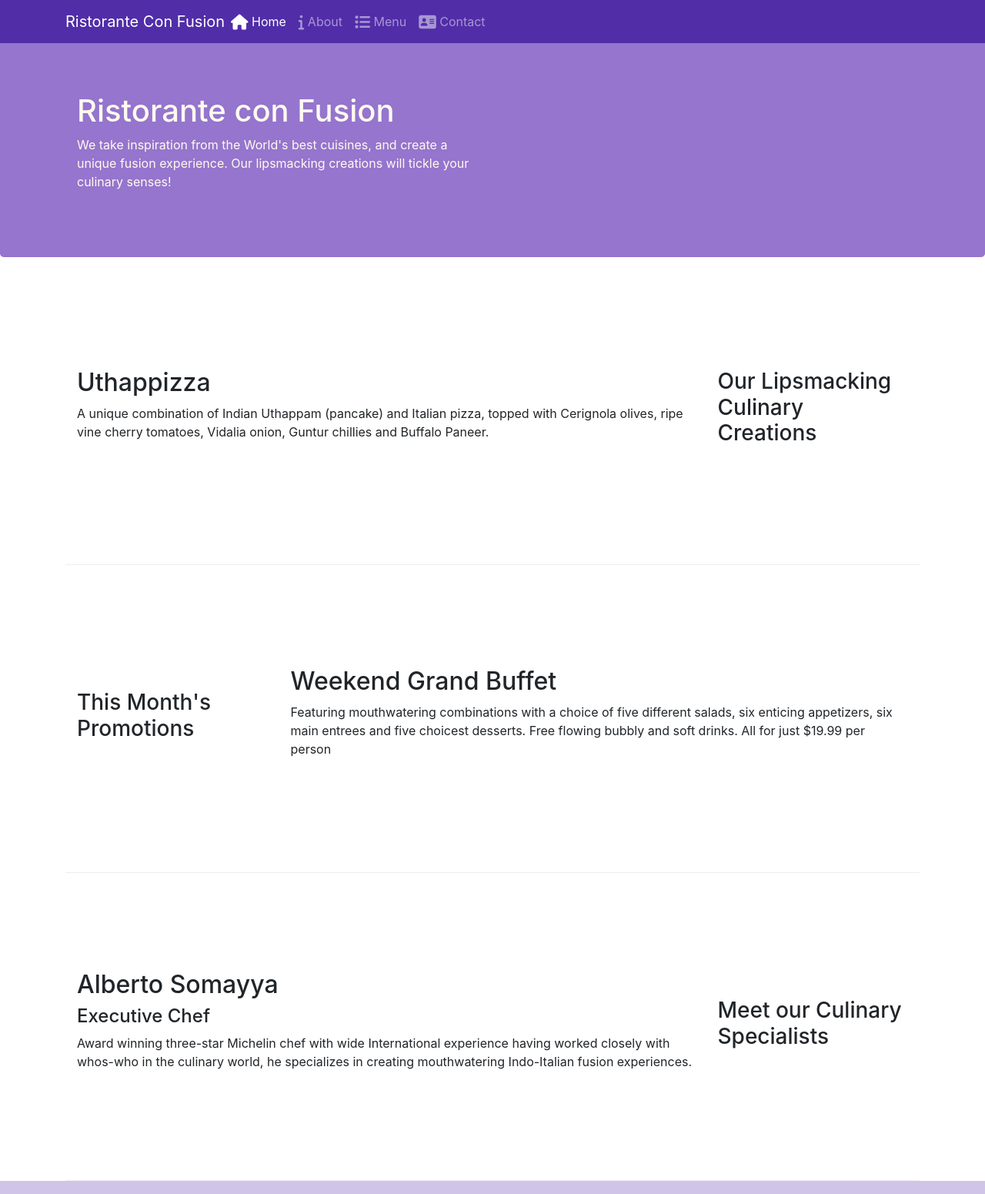
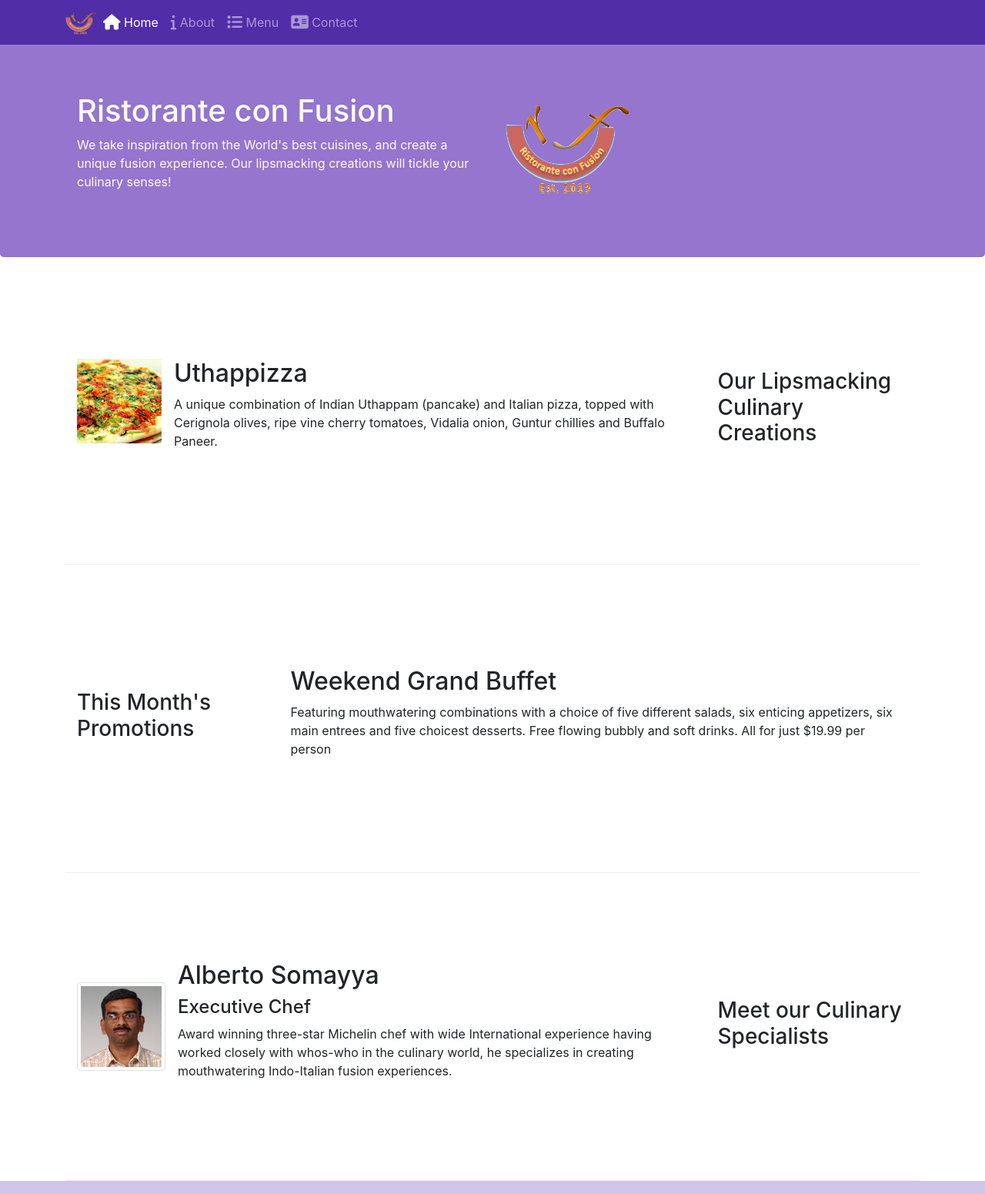
Before and after one commit to sbhughes09/Coursera_ConFusion, a website: page index.html in a window 1280 px wide. Shown: the top 1551 px of the page at 77% size. Drawn offline with nearby package versions, Linux system fonts and the light colour scheme.

Commit message:
images and media

```diff
--- a/index.html
+++ b/index.html
@@ -20,7 +20,7 @@
             <button class="navbar-toggler" type="button" data-toggle="collapse" data-target="#Navbar">
                 <span class="navbar-toggler-icon"></span>
             </button>
-            <a class="navbar-brand mr-auto" href="#">Ristorante Con Fusion</a>
+            <a class="navbar-brand mr-auto" href="#"><img src="img/logo.png" height="30" width="41"></a>
             <div class="collapse navbar-collapse" id="Navbar">
                 <ul class="navbar-nav mr-auto">
                     <li class="nav-item active"><a class="nav-link" href="#"><span class="fa fa-home fa-lg"></span> Home</a></li>
@@ -39,7 +39,8 @@
                     <h1>Ristorante con Fusion</h1>
                     <p>We take inspiration from the World's best cuisines, and create a unique fusion experience. Our lipsmacking creations will tickle your culinary senses!</p>
                 </div>
-                <div class="col-12 col-sm">
+                <div class="col-12 col-sm align-self-center">
+                    <img src="img/logo.png" class="img-fluid">
                 </div>
             </div>
         </div>
@@ -51,8 +52,13 @@
                 <h3>Our Lipsmacking Culinary Creations</h3>
             </div>
             <div class="col col-sm order-sm-first col-md">
-                <h2>Uthappizza</h2>
-                <p class="d-none d-sm-block">A unique combination of Indian Uthappam (pancake) and Italian pizza, topped with Cerignola olives, ripe vine cherry tomatoes, Vidalia onion, Guntur chillies and Buffalo Paneer.</p>
+                <div class="media">
+                    <img class="d-flex mr-3" src="img/uthappizza.png" alt="uthappizza">
+                    <div class="media-body">
+                        <h2 class="mt-0">Uthappizza</h2>
+                        <p class="d-none d-sm-block">A unique combination of Indian Uthappam (pancake) and Italian pizza, topped with Cerignola olives, ripe vine cherry tomatoes, Vidalia onion, Guntur chillies and Buffalo Paneer.</p>
+                    </div>
+                </div>
             </div>
         </div>
 
@@ -72,9 +78,14 @@
                 <h3>Meet our Culinary Specialists</h3>
             </div>
             <div class="col col-sm order-sm-first col-md">
-                <h2>Alberto Somayya</h2>
-                <h4>Executive Chef</h4>
-                <p class="d-none d-sm-block">Award winning three-star Michelin chef with wide International experience having worked closely with whos-who in the culinary world, he specializes in creating mouthwatering Indo-Italian fusion experiences. </p>
+                <div class="media">
+                    <img class="d-flex mr-3 img-thumbnail align-self-center" src="img/alberto.png" alt="alberto">
+                    <div class="media-body">
+                        <h2 class="mt-0">Alberto Somayya</h2>
+                        <h4>Executive Chef</h4>
+                        <p class="d-none d-sm-block">Award winning three-star Michelin chef     with wide International experience having worked closely with whos-who  in the culinary world, he specializes in creating mouthwatering  Indo-Italian fusion experiences. </p>
+                    </div>
+                </div>
             </div>
         </div>
     </div>
```
Also changed, not shown: aboutus.html (+4 -1 lines), contactus.html (+4 -1 lines), img/alberto.png (added), img/buffet.png (added), img/logo.png (added), img/uthappizza.png (added), 2 other files.
